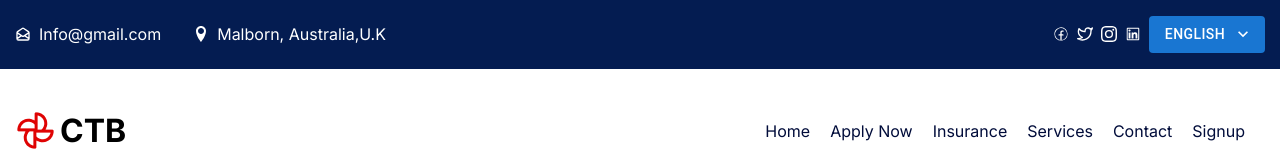
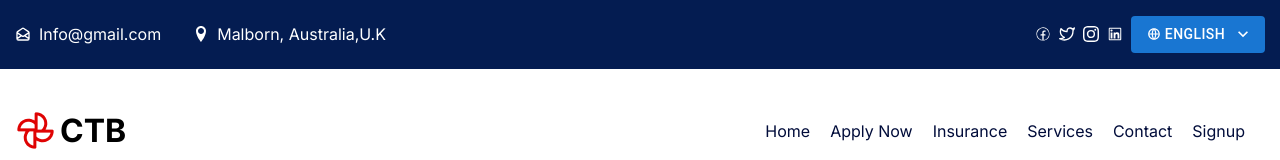
Before and after one commit to emon-webdev/Capital-Trust-Bank, a React (Create React App) app: page / in a window 1280 px wide. Shown: the top 160 px of the page. Built offline with nearby package versions, Linux system fonts and the light colour scheme.

Commit message:
icon global aded

```diff
--- a/src/Pages/Shared/MenuOption.js
+++ b/src/Pages/Shared/MenuOption.js
@@ -9,7 +9,7 @@ import Menu from "@mui/material/Menu";
 import MenuItem from "@mui/material/MenuItem";
 import { alpha, styled } from "@mui/material/styles";
 import * as React from "react";
-
+import { RiGlobalLine } from "react-icons/ri";
 const StyledMenu = styled((props) => (
   <Menu
     elevation={0}
@@ -75,6 +75,7 @@ export default function MenuOption() {
         onClick={handleClick}
         endIcon={<KeyboardArrowDownIcon />}
       >
+        <RiGlobalLine className="mr-1" />
         English
       </Button>
       <StyledMenu
```
